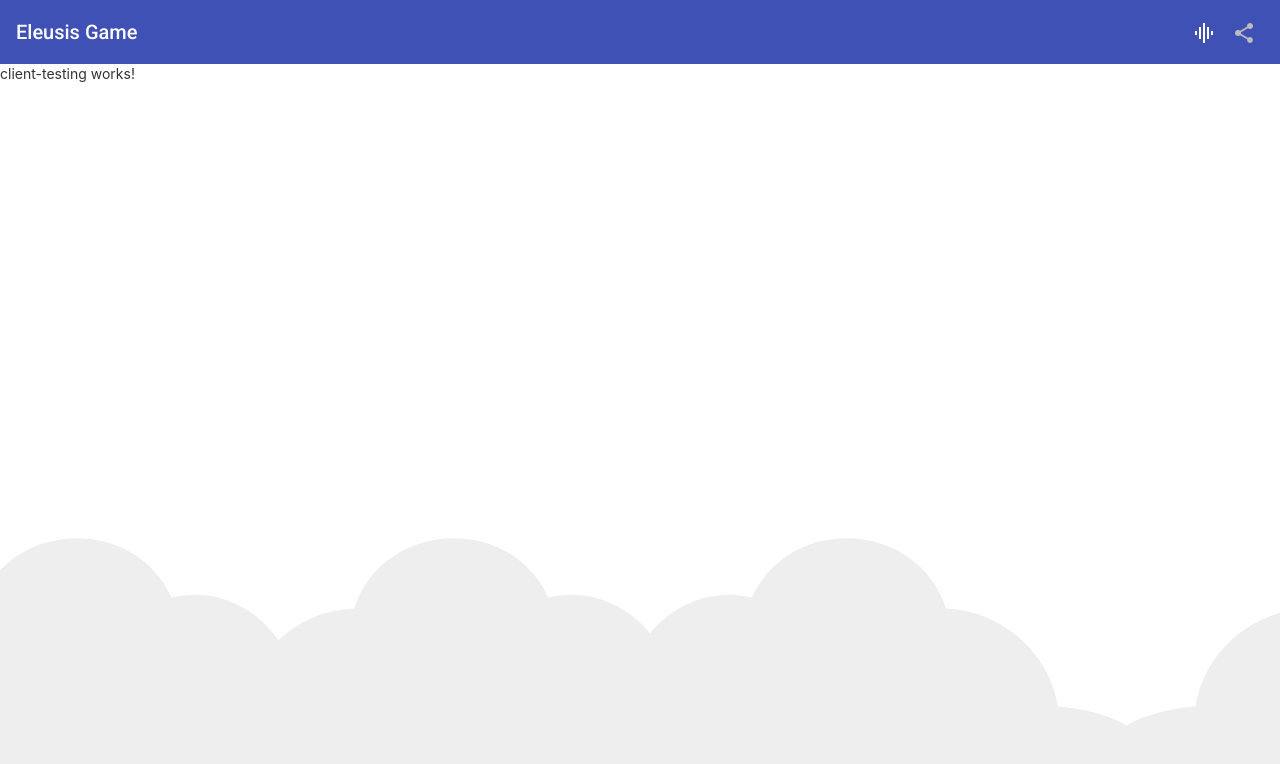
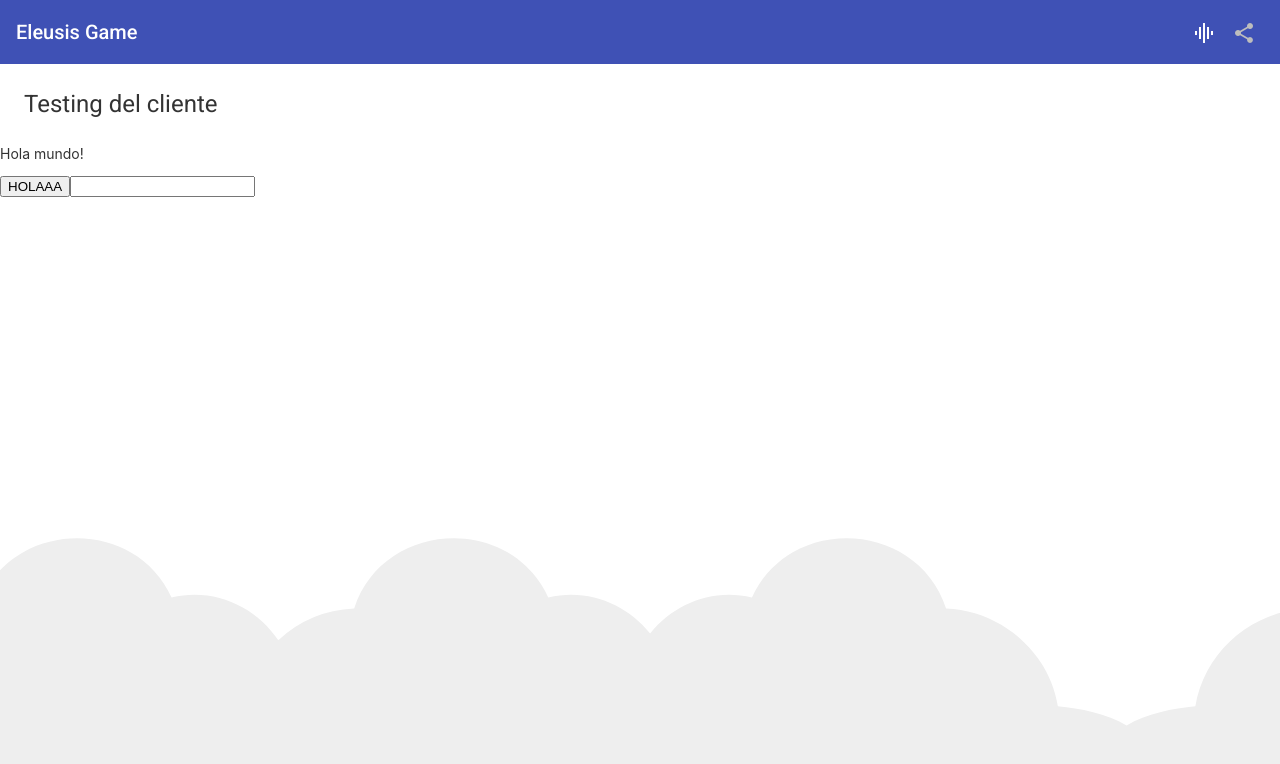
Before and after one commit to OJP98/eleusis-angular, an Angular app in the folder eleusis-app/: page /client in a window 1280 px wide. Shown: the top 764 px of the page. Built offline with nearby package versions, Linux system fonts and the light colour scheme.

Commit message:
Demo testing del cliente

```diff
--- a/eleusis-app/angular.json
+++ b/eleusis-app/angular.json
@@ -127,5 +127,8 @@
       }
     }
   },
-  "defaultProject": "eleusis-app"
+  "defaultProject": "eleusis-app",
+  "cli": {
+    "analytics": "dc12443e-d4bc-4bcd-bdca-2d1f27a476bd"
+  }
 }
--- a/eleusis-app/src/app/components/client-testing/client-testing.component.html
+++ b/eleusis-app/src/app/components/client-testing/client-testing.component.html
@@ -1 +1,6 @@
-<p>client-testing works!</p>
+<div>
+	<h1>Testing del cliente</h1>
+	<p>Hola mundo!</p>
+	<button (click)="ValidarConexion(inputDePrueba)">HOLAAA</button>
+	<input matInput type="text" [(ngModel)]="inputDePrueba">
+</div>
--- a/eleusis-app/src/app/components/client-testing/client-testing.component.scss
+++ b/eleusis-app/src/app/components/client-testing/client-testing.component.scss
@@ -0,0 +1,3 @@
+.prueba {
+	display: flex;
+}
--- a/eleusis-app/src/app/components/client-testing/client-testing.component.ts
+++ b/eleusis-app/src/app/components/client-testing/client-testing.component.ts
@@ -1,4 +1,5 @@
 import { Component, OnInit } from '@angular/core';
+import { ClientService } from '../../services/client.service'
 
 @Component({
   selector: 'app-client-testing',
@@ -7,7 +8,21 @@ import { Component, OnInit } from '@angular/core';
 })
 export class ClientTestingComponent implements OnInit {
 
-  constructor() { }
+  public isConnected: boolean;
+  public clientIp: string;
+  public inputDePrueba: string;
+
+  constructor(
+    private _clientServie: ClientService,
+  ) {
+    this.isConnected = false;
+  }
+
+  public ValidarConexion(parametro: string): void {
+    this.clientIp = this._clientServie.GetClientIp();
+    console.log(this.clientIp);
+    console.log(parametro);
+  }
 
   ngOnInit(): void {
   }
--- a/eleusis-app/src/app/services/client.service.ts
+++ b/eleusis-app/src/app/services/client.service.ts
@@ -5,5 +5,16 @@ import { Injectable } from '@angular/core';
 })
 export class ClientService {
 
-  constructor() { }
+  private clientIp: string;
+
+  constructor() {
+    this.clientIp = '127.0.0.1'
+  }
+
+  /**
+   * Devuelve la ip de cliente
+   */
+  public GetClientIp(): string {
+    return this.clientIp;
+  }
 }
```
Also changed, not shown: 1 other file (tests, documents, lock files or other folders).
